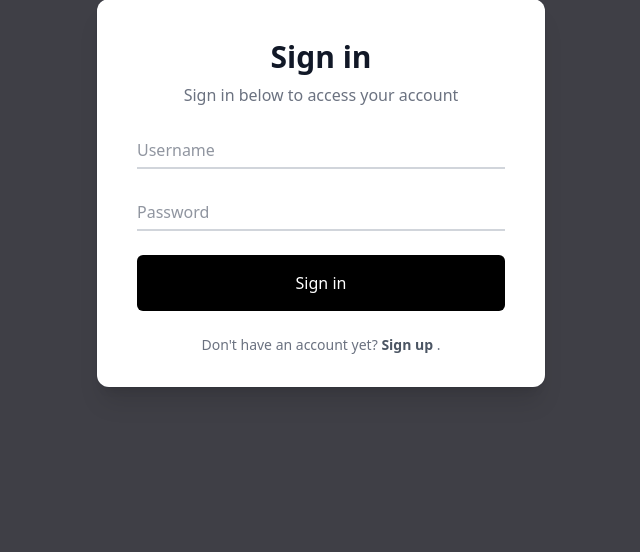
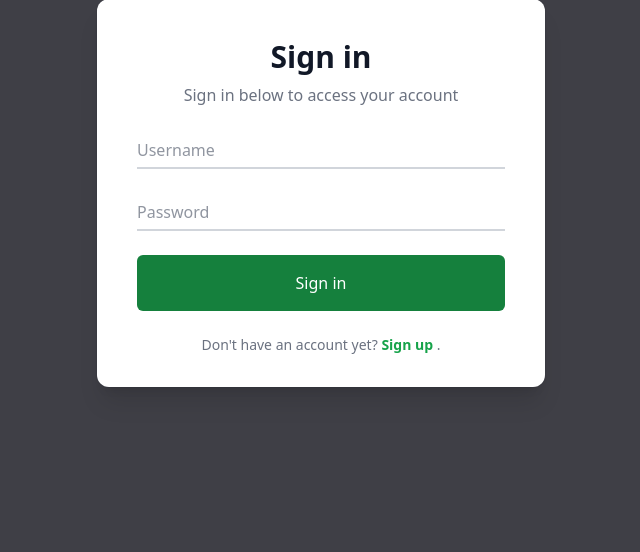
Before and after one commit to RohitSingh-04/PortfolioBuilder, a Django app: page / in a window 1280 px wide. Shown: the part 271-823 px from the top of the page, without its empty margins (319-959 px from the left). Run offline with Django 5.2, Linux system fonts and the light colour scheme; some libraries are stand-ins or nearby versions.

Commit message:
UI Changes

```diff
--- a/Portfolios/templates/login.html
+++ b/Portfolios/templates/login.html
@@ -27,11 +27,11 @@
                 </div>
                 <p class="text-center text-red-500 hover:text-red-600" id="error">{{ error }}</p>
                 <div class="my-6">
-                    <button type="submit" class="w-full rounded-md bg-black px-3 py-4 text-white focus:bg-gray-600 focus:outline-none">Sign in</button>
+                    <button type="submit" class="w-full rounded-md bg-green-700 px-3 py-4 text-white focus:bg-gray-600 focus:outline-none hover:bg-green-900">Sign in</button>
                 </div>
                 <p class="text-center text-sm text-gray-500">Don&#x27;t have an account yet?
                     <a href="/userinfo/register"
-                        class="font-semibold text-gray-600 hover:underline focus:text-gray-800 focus:outline-none">Sign
+                        class="font-semibold text-green-600 hover:underline focus:text-gray-800 focus:outline-none">Sign
                         up
                     </a>.
                 </p>
--- a/register/templates/newRegistration.html
+++ b/register/templates/newRegistration.html
@@ -71,12 +71,12 @@
                         <span class="text-center text-red-500 hover:text-red-600" id="some-error" hidden>{{ error }}</span>
                         <div class="my-6">
                             <button type="submit"
-                                class="w-full rounded-md bg-black px-3 py-4 text-white focus:bg-gray-600 focus:outline-none"
+                                class="w-full rounded-md bg-green-700 px-3 py-4 text-white focus:bg-gray-600 focus:outline-none hover:bg-green-900"
                                 id="signup-btn">Sign up</button>
                         </div>
                         <p class="text-center text-sm text-gray-500">Already a user?
                             <a href="/login"
-                                class="font-semibold text-gray-600 hover:underline focus:text-gray-800 focus:outline-none">Sign
+                                class="font-semibold text-green-600 hover:underline focus:text-gray-800 focus:outline-none">Sign
                                 in
                             </a>.
                         </p>
```
Also changed, not shown: db.sqlite3.
